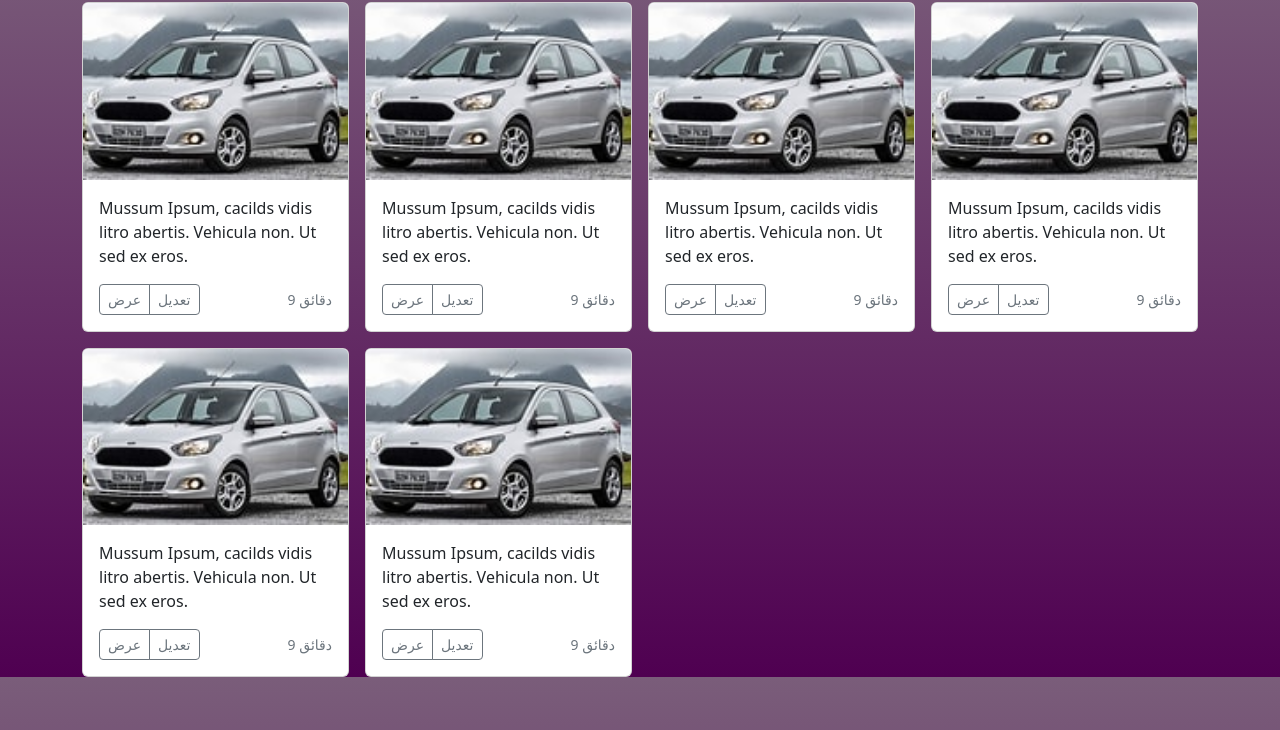
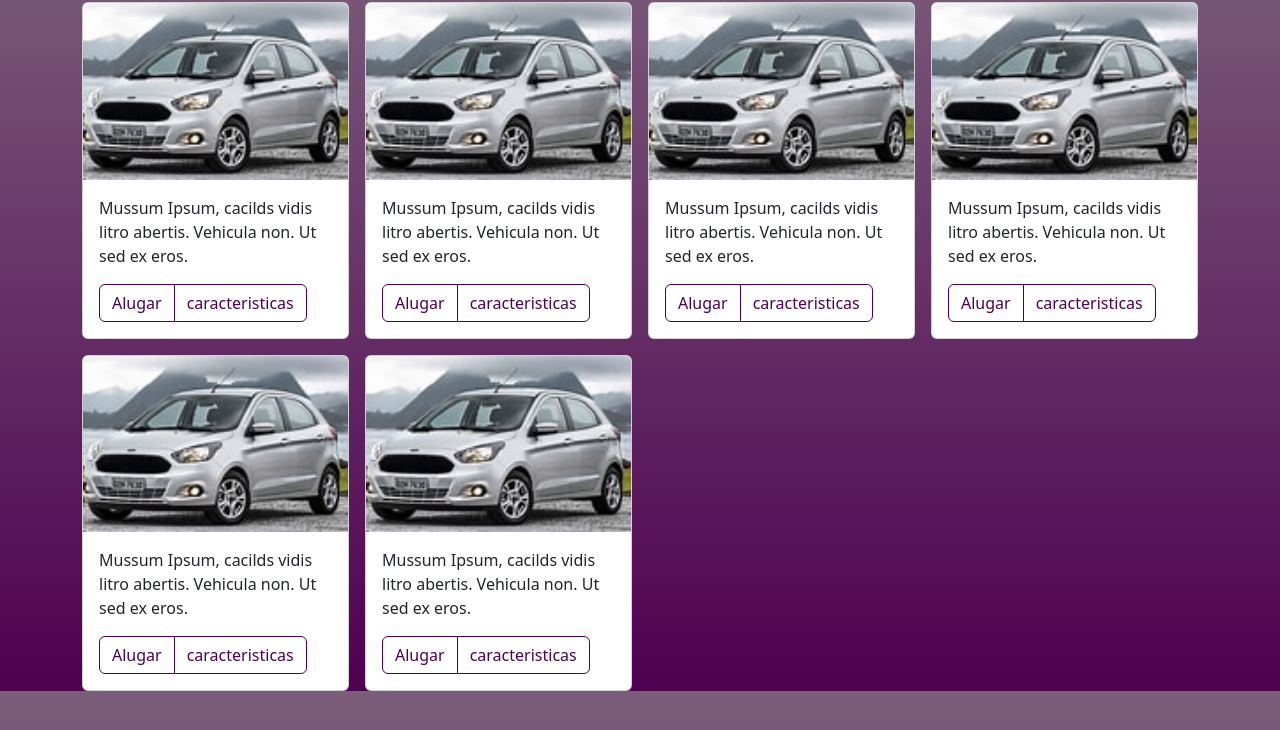
Before and after one commit to viniipereira/aluguel-de-carros-web-2, a plain HTML site: page app/pages/pagina-inicial/pagina-inicial.html in a window 1280 px wide. Shown: the part 58-788 px from the top of the page. Drawn offline with nearby package versions, Linux system fonts and the light colour scheme.

Commit message:
mudado cores de botoes

```diff
--- a/app/pages/login/login.js
+++ b/app/pages/login/login.js
@@ -7,9 +7,8 @@ for (let i = 1; i <= window.localStorage.length; i++) {
     email: window.localStorage.getItem(i).substring(0, sub),
     senha: window.localStorage.getItem(i).substring(sub + 1),
   });
+
 }
-
-console.log(document.getElementsByClassName("inputs-login"));
 
 const verificarUsuario = () => {
   let user = false;
@@ -18,6 +17,7 @@ const verificarUsuario = () => {
       key.senha == document.getElementsByTagName("form")[0].senha.value &&
       key.email == document.getElementsByName("email-login")[0][0].value
     ) {
+
       user = true;
     }
   }
@@ -28,7 +28,7 @@ let login = (document.getElementById("login").onclick = function () {
   if (verificarUsuario() == true) {
     alert("Logado com sucesso!!");
     window.location.assign(
-      "http://127.0.0.1:5500/aluguel-de-carros-web-2/app/pages/pagina-inicial/pagina-inicial.html"
+      "http://127.0.0.1:5500/app/pages/pagina-inicial/pagina-inicial.html"
     );
   } else {
     document.getElementsByTagName("form")[0].senha.value = "";
--- a/app/pages/pagina-inicial/pagina-inicial.html
+++ b/app/pages/pagina-inicial/pagina-inicial.html
@@ -80,18 +80,19 @@
                   <div class="btn-group">
                     <button
                       type="button"
-                      class="btn btn-sm btn-outline-secondary"
+                      class="btn btn-aluga"
                     >
-                      عرض
+                      Alugar
+
                     </button>
                     <button
                       type="button"
-                      class="btn btn-sm btn-outline-secondary"
+                      class="btn btn-config"
                     >
-                      تعديل
+                      caracteristicas
+
                     </button>
                   </div>
-                  <small class="text-muted">9 دقائق</small>
                 </div>
               </div>
             </div>
@@ -114,18 +115,17 @@
                   <div class="btn-group">
                     <button
                       type="button"
-                      class="btn btn-sm btn-outline-secondary"
+                      class="btn btn-aluga"
                     >
-                      عرض
+                      Alugar
                     </button>
                     <button
                       type="button"
-                      class="btn btn-sm btn-outline-secondary"
+                      class="btn btn-config"
                     >
-                      تعديل
+                      caracteristicas
                     </button>
                   </div>
-                  <small class="text-muted">9 دقائق</small>
                 </div>
               </div>
             </div>
@@ -147,18 +147,17 @@
                   <div class="btn-group">
                     <button
                       type="button"
-                      class="btn btn-sm btn-outline-secondary"
+                      class="btn btn-aluga"
                     >
-                      عرض
+                      Alugar
                     </button>
                     <button
                       type="button"
-                      class="btn btn-sm btn-outline-secondary"
+                      class="btn btn-config"
                     >
-                      تعديل
+                      caracteristicas
                     </button>
                   </div>
-                  <small class="text-muted">9 دقائق</small>
                 </div>
               </div>
             </div>
@@ -181,18 +180,19 @@
                   <div class="btn-group">
                     <button
                       type="button"
-                      class="btn btn-sm btn-outline-secondary"
+                      class="btn btn-aluga"
                     >
-                      عرض
+                      Alugar
+
                     </button>
                     <button
                       type="button"
-                      class="btn btn-sm btn-outline-secondary"
+                      class="btn btn-config"
                     >
-                      تعديل
+                      caracteristicas
+
                     </button>
                   </div>
-                  <small class="text-muted">9 دقائق</small>
                 </div>
               </div>
             </div>
@@ -214,18 +214,19 @@
                   <div class="btn-group">
                     <button
                       type="button"
-                      class="btn btn-sm btn-outline-secondary"
+                      class="btn btn-aluga"
                     >
-                      عرض
+                      Alugar
+
                     </button>
                     <button
                       type="button"
-                      class="btn btn-sm btn-outline-secondary"
+                      class="btn btn-config"
                     >
-                      تعديل
+                      caracteristicas
+
                     </button>
                   </div>
-                  <small class="text-muted">9 دقائق</small>
                 </div>
               </div>
             </div>
@@ -247,18 +248,18 @@
                   <div class="btn-group">
                     <button
                       type="button"
-                      class="btn btn-sm btn-outline-secondary"
+                      class="btn btn-aluga"
                     >
-                      عرض
+                      Alugar
+
                     </button>
                     <button
                       type="button"
-                      class="btn btn-sm btn-outline-secondary"
+                      class="btn btn-config"
                     >
-                      تعديل
+                      caracteristicas
                     </button>
                   </div>
-                  <small class="text-muted">9 دقائق</small>
                 </div>
               </div>
             </div>
--- a/app/util/estilos-com-js.js
+++ b/app/util/estilos-com-js.js
@@ -34,7 +34,7 @@ function voltarInput(obj) {
 }
 
 function mudarCard(card) {
-  document.querySelector(card).style.backgroundColor = "#C76C81";
+  document.querySelector(card).style.backgroundColor = "#f014c0";
   document.querySelector(card).style.transition = "2s";
   document.querySelector(card).style.scale = "1.1";
 }
--- a/assets/resources/style/pagina-inicial.css
+++ b/assets/resources/style/pagina-inicial.css
@@ -10,3 +10,25 @@
   margin-top: 60px;
   margin-left: auto;
 }
+
+
+.btn-config {
+background-color:transparent;
+border-color: #4f0051;
+margin-left: 5px;
+color: #4f0051;
+}
+
+.btn-config:hover {
+  background-color: blueviolet;
+}
+
+.btn-aluga {
+  background-color: transparent;
+  border-color:#4f0051;
+color:#4f0051
+}
+
+.btn-aluga:hover {
+  background-color: blueviolet;
+}
```
